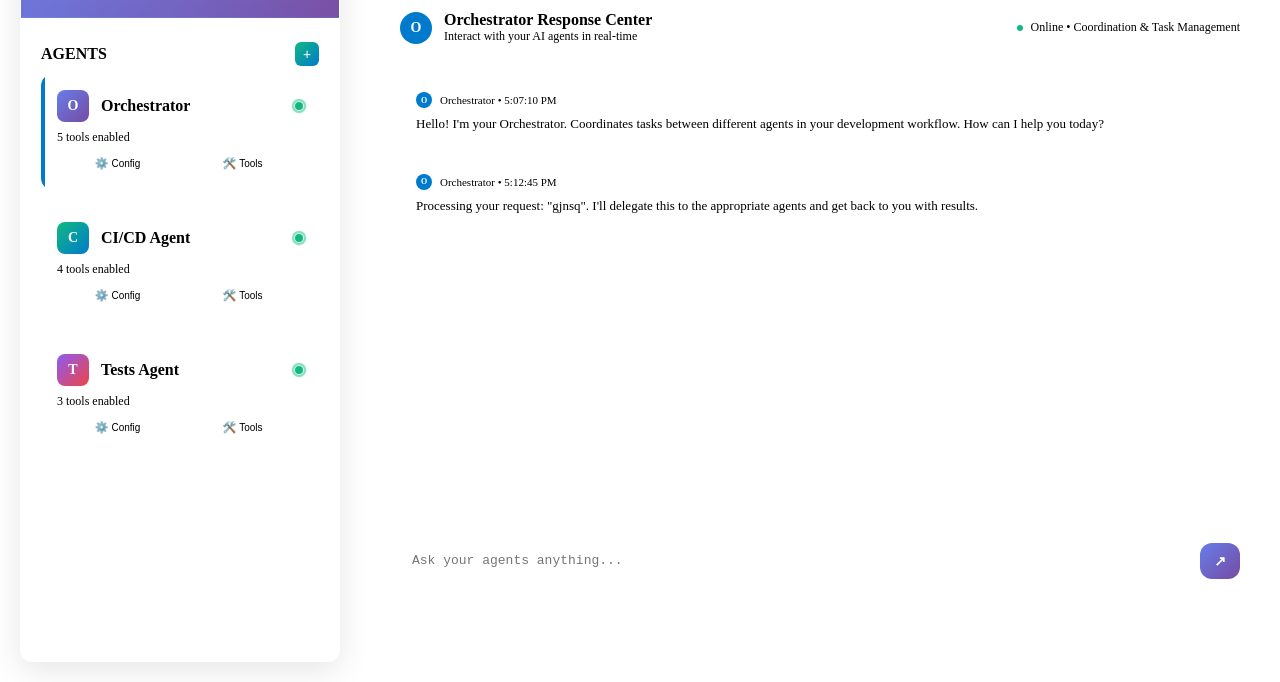
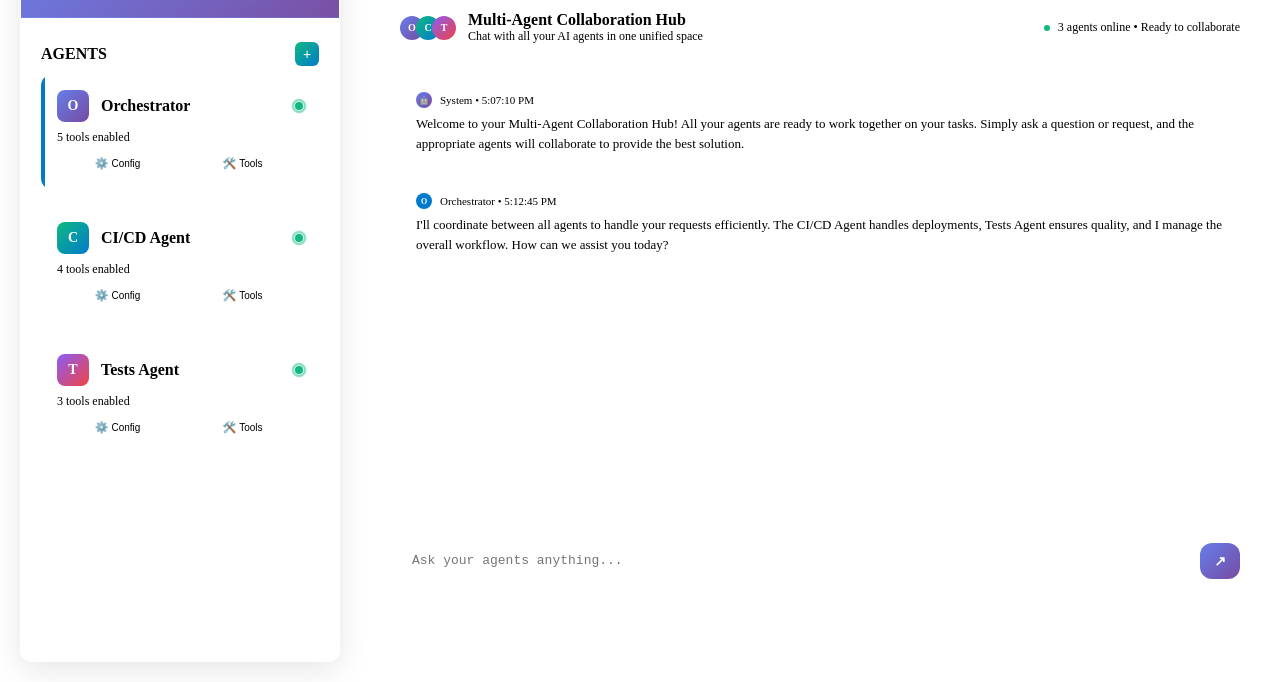
Before and after one commit to MultiAgenticSwarm/MAS-vscode-extension, a website: page media/webview.html in a window 1280 px wide. Shown: the part 118-800 px from the top of the page. Drawn offline with Linux system fonts and the light colour scheme.

Commit message:
changed the chat panel layout

```diff
--- a/media/webview.html
+++ b/media/webview.html
@@ -606,6 +606,38 @@
             font-size: 14px;
             font-weight: 600;
             color: white;
+        }
+
+        .multi-agent-icon {
+            display: flex;
+            align-items: center;
+            gap: -4px;
+            position: relative;
+        }
+
+        .agent-mini-avatar {
+            width: 24px;
+            height: 24px;
+            border-radius: 50%;
+            display: flex;
+            align-items: center;
+            justify-content: center;
+            font-size: 10px;
+            font-weight: 600;
+            color: white;
+            border: 2px solid var(--vscode-bg);
+            position: relative;
+            z-index: 1;
+        }
+
+        .agent-mini-avatar:nth-child(2) {
+            margin-left: -8px;
+            z-index: 2;
+        }
+
+        .agent-mini-avatar:nth-child(3) {
+            margin-left: -8px;
+            z-index: 3;
         }
 
         .chat-status {
@@ -1500,7 +1532,7 @@
                 <div class="sidebar-expand-icon" onclick="toggleSidebar()" title="Expand Sidebar">
                     ▶
                 </div>
-                <h1 class="main-title" id="mainTitle">Agent Response Center</h1>
+                <h1 class="main-title" id="mainTitle">Multi-Agent Collaboration Hub</h1>
                 <p class="main-subtitle">Interact with your AI agents in real-time</p>
             </div>
 
@@ -1508,15 +1540,19 @@
             <div class="chat-container">
                 <div class="chat-header">
                     <div class="chat-title">
-                        <div class="agent-title-icon" style="background: var(--accent-blue);">O</div>
+                        <div class="multi-agent-icon">
+                            <div class="agent-mini-avatar" style="background: var(--gradient-primary);">O</div>
+                            <div class="agent-mini-avatar" style="background: var(--gradient-secondary);">C</div>
+                            <div class="agent-mini-avatar" style="background: linear-gradient(135deg, var(--accent-purple), var(--accent-red));">T</div>
+                        </div>
                         <div>
-                            <div style="font-size: 16px; font-weight: 600;">Orchestrator Response Center</div>
-                            <div style="font-size: 12px; color: var(--vscode-descriptionForeground); font-weight: normal;">Interact with your AI agents in real-time</div>
+                            <div style="font-size: 16px; font-weight: 600;">Multi-Agent Collaboration Hub</div>
+                            <div style="font-size: 12px; color: var(--vscode-descriptionForeground); font-weight: normal;">Chat with all your AI agents in one unified space</div>
                         </div>
                     </div>
                     <div class="chat-status">
                         <div class="status-indicator"></div>
-                        <span>Online • Coordination & Task Management</span>
+                        <span id="chatStatusText">3 agents online • Ready to collaborate</span>
                     </div>
                 </div>
 
@@ -1524,11 +1560,11 @@
                     <div class="message agent">
                         <div class="message-bubble">
                             <div class="message-header">
-                                <div class="message-avatar" style="background: var(--accent-blue);">O</div>
-                                <span>Orchestrator • 5:07:10 PM</span>
+                                <div class="message-avatar" style="background: var(--gradient-primary);">🤖</div>
+                                <span>System • 5:07:10 PM</span>
                             </div>
                             <div class="message-content">
-                                Hello! I'm your Orchestrator. Coordinates tasks between different agents in your development workflow. How can I help you today?
+                                Welcome to your Multi-Agent Collaboration Hub! All your agents are ready to work together on your tasks. Simply ask a question or request, and the appropriate agents will collaborate to provide the best solution.
                             </div>
                         </div>
                     </div>
@@ -1540,7 +1576,7 @@
                                 <span>Orchestrator • 5:12:45 PM</span>
                             </div>
                             <div class="message-content">
-                                Processing your request: "gjnsq". I'll delegate this to the appropriate agents and get back to you with results.
+                                I'll coordinate between all agents to handle your requests efficiently. The CI/CD Agent handles deployments, Tests Agent ensures quality, and I manage the overall workflow. How can we assist you today?
                             </div>
                         </div>
                     </div>
@@ -2032,22 +2068,18 @@
         }
 
         function updateMainTitle() {
-            const agent = agents[currentAgent];
+            // Keep the main title consistent as multi-agent collaboration hub
             const mainTitle = document.getElementById('mainTitle');
-            const chatAgentName = document.getElementById('chatAgentName');
-
-            if (agent) {
-                mainTitle.textContent = agent.name + ' Response Center';
-                chatAgentName.textContent = agent.name;
-            }
+            mainTitle.textContent = 'Multi-Agent Collaboration Hub';
         }
 
         function updateChatHeader() {
-            const agent = agents[currentAgent];
-            const chatAgentName = document.getElementById('chatAgentName');
-
-            if (agent) {
-                chatAgentName.textContent = agent.name;
+            // Update the chat status to show active agents count
+            const activeAgentCount = Object.keys(agents).length;
+            const chatStatusText = document.getElementById('chatStatusText');
+
+            if (chatStatusText) {
+                chatStatusText.textContent = `${activeAgentCount} agents online • Ready to collaborate`;
             }
         }
 
@@ -2401,6 +2433,9 @@
 
             agentsList.appendChild(newAgentCard);
 
+            // Update chat header to reflect new agent count
+            updateChatHeader();
+
             // Clear form and close modal
             document.getElementById('newAgentName').value = '';
             document.getElementById('newAgentRole').value = 'general';
```
